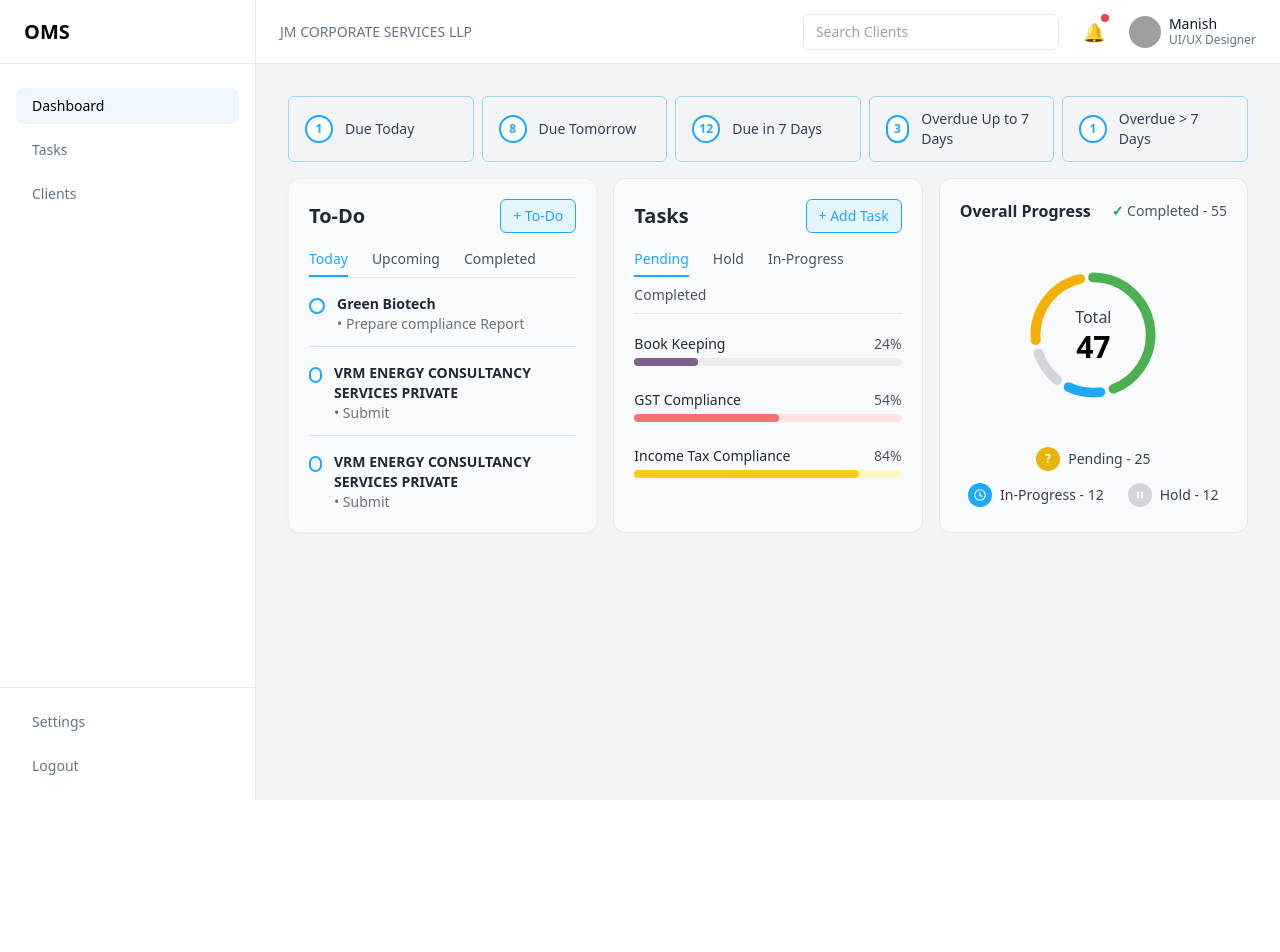
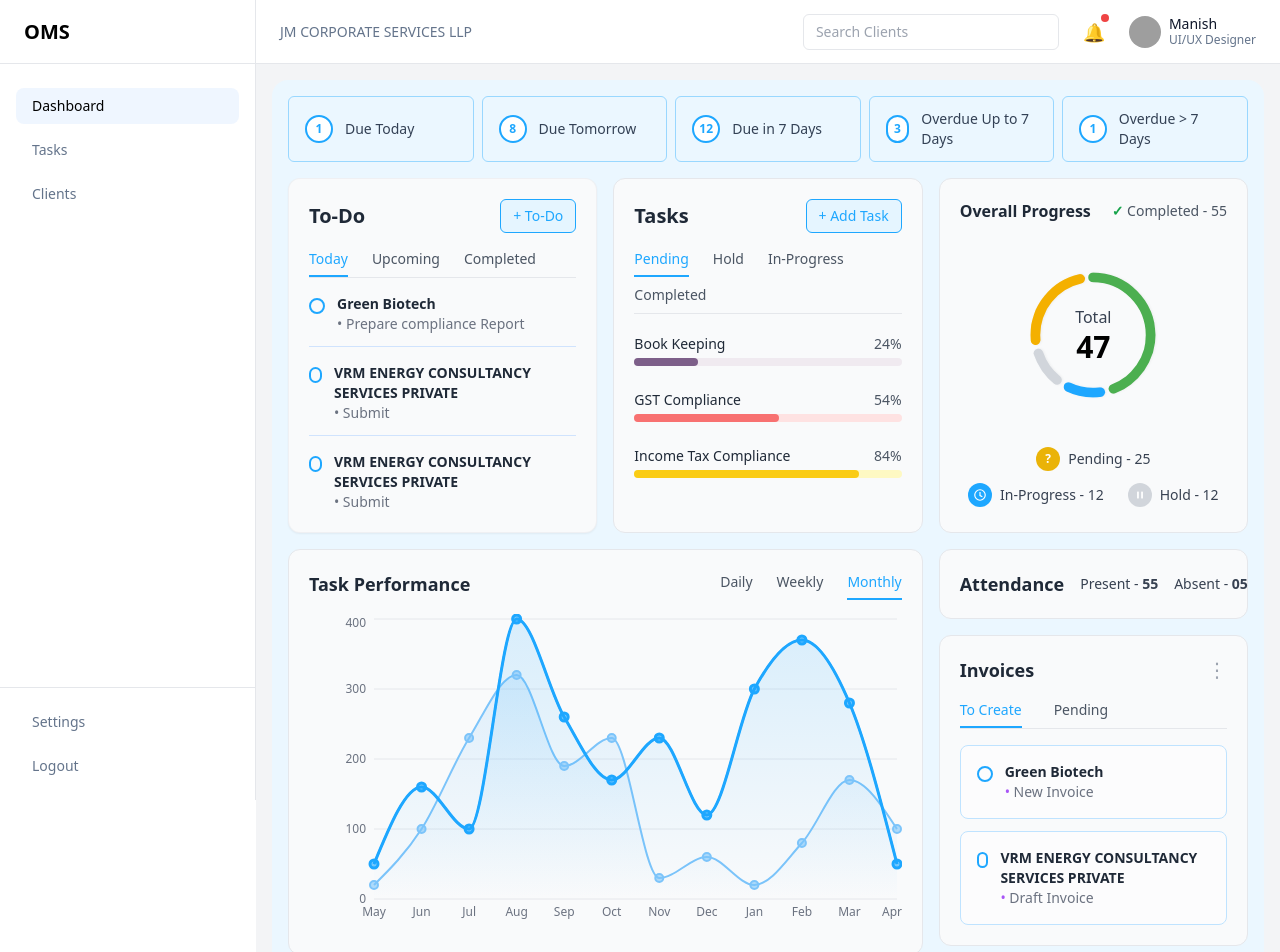
Before and after one commit to Sartaccel/Dev_OMSFrontend, a React (Vite) app: page / in a window 1280 px wide. Shown: the top 952 px of the page. Before the commit the page ends 800 px from the top, so only its background shows below. Built offline with nearby package versions, Linux system fonts and the light colour scheme; grey boxes are pictures that could not be loaded; a web font is replaced by a local one.

Commit message:
Invoice
Invoice

```diff
--- a/package.json
+++ b/package.json
@@ -19,6 +19,7 @@
     "react-hook-form": "^7.71.1",
     "react-redux": "^9.2.0",
     "react-router-dom": "^7.13.0",
+    "recharts": "^3.7.0",
     "yup": "^1.7.1"
   },
   "devDependencies": {
@@ -27,6 +28,7 @@
     "@types/node": "^24.10.1",
     "@types/react": "^19.2.5",
     "@types/react-dom": "^19.2.3",
+    "@types/yup": "^0.29.14",
     "@vitejs/plugin-react": "^5.1.3",
     "autoprefixer": "^10.4.23",
     "babel-plugin-react-compiler": "^1.0.0",
--- /dev/null
+++ b/src/components/Dashboard/AttendanceWidget.tsx
@@ -0,0 +1,27 @@
+export default function AttendanceWidget() {
+  return (
+    <div className="w-full rounded-xl border border-gray-200 bg-gray-50 p-5">
+
+      <div className="flex items-center justify-between gap-4">
+
+        {/* Title */}
+        <h2 className="text-lg font-semibold text-gray-800 shrink-0">
+          Attendance
+        </h2>
+
+        {/* Right values */}
+        <div className="flex items-center gap-4 text-sm text-gray-700">
+          <span className="whitespace-nowrap">
+            Present - <span className="font-semibold">55</span>
+          </span>
+
+          <span className="whitespace-nowrap">
+            Absent - <span className="font-semibold">05</span>
+          </span>
+        </div>
+
+      </div>
+
+    </div>
+  );
+}
--- /dev/null
+++ b/src/components/Dashboard/InvoiceWidget.tsx
@@ -0,0 +1,90 @@
+import { useState } from "react";
+
+type Invoice = {
+  company: string;
+  subtitle: string;
+};
+
+const createData: Invoice[] = [
+  { company: "Green Biotech", subtitle: "New Invoice" },
+  {
+    company: "VRM ENERGY CONSULTANCY SERVICES PRIVATE",
+    subtitle: "Draft Invoice",
+  },
+];
+
+const pendingData: Invoice[] = [];
+
+export default function InvoicesWidget() {
+  const [tab, setTab] = useState<"create" | "pending">("create");
+
+  const data = tab === "create" ? createData : pendingData;
+
+  return (
+    <div className="w-full rounded-xl border border-gray-200 bg-gray-50 p-5 mt-5">
+      {/* Header */}
+      <div className="flex items-center justify-between mb-4">
+        <h2 className="text-lg font-semibold text-gray-800">Invoices</h2>
+
+        {/* 3-dot menu */}
+        <button className="text-gray-400 text-xl leading-none">⋮</button>
+      </div>
+
+      {/* Tabs */}
+      <div className="flex gap-8 border-b border-gray-200 mb-4 text-sm font-medium">
+        <button
+          onClick={() => setTab("create")}
+          className={`pb-2 relative
+            ${tab === "create" ? "text-[#1EA7FF]" : "text-gray-600"}
+          `}
+        >
+          To Create
+          {tab === "create" && (
+            <span className="absolute left-0 right-0 bottom-0 h-[2px] bg-[#1EA7FF]" />
+          )}
+        </button>
+
+        <button
+          onClick={() => setTab("pending")}
+          className={`pb-2 relative
+            ${tab === "pending" ? "text-[#1EA7FF]" : "text-gray-600"}
+          `}
+        >
+          Pending
+          {tab === "pending" && (
+            <span className="absolute left-0 right-0 bottom-0 h-[2px] bg-[#1EA7FF]" />
+          )}
+        </button>
+      </div>
+
+      {/* Invoice List */}
+      <div className="space-y-3">
+        {data.map((inv, i) => (
+          <div
+            key={i}
+            className="border border-[#BFE3FF] rounded-lg p-4 bg-white/50"
+          >
+            <div className="flex gap-3">
+              {/* circle */}
+              <div className="mt-1 w-4 h-4 rounded-full border-2 border-[#1EA7FF]" />
+
+              <div className="min-w-0">
+                <p className="text-sm font-semibold text-gray-800 break-words">
+                  {inv.company}
+                </p>
+
+                <p className="text-sm text-gray-500">
+                  <span className="text-purple-500">•</span> {inv.subtitle}
+                </p>
+              </div>
+            </div>
+          </div>
+        ))}
+
+        {data.length === 0 && (
+          <p className="text-sm text-gray-400">No invoices</p>
+        )}
+      </div>
+    </div>
+  );
+}
--- /dev/null
+++ b/src/components/Dashboard/TaskPerformance.tsx
@@ -0,0 +1,127 @@
+import { useState } from "react";
+import {
+  AreaChart,
+  Area,
+  Line,
+  XAxis,
+  YAxis,
+  CartesianGrid,
+  ResponsiveContainer,
+  Tooltip,
+} from "recharts";
+
+const monthlyData = [
+  { name: "May", a: 50, b: 20 },
+  { name: "Jun", a: 160, b: 100 },
+  { name: "Jul", a: 100, b: 230 },
+  { name: "Aug", a: 400, b: 320 },
+  { name: "Sep", a: 260, b: 190 },
+  { name: "Oct", a: 170, b: 230 },
+  { name: "Nov", a: 230, b: 30 },
+  { name: "Dec", a: 120, b: 60 },
+  { name: "Jan", a: 300, b: 20 },
+  { name: "Feb", a: 370, b: 80 },
+  { name: "Mar", a: 280, b: 170 },
+  { name: "Apr", a: 50, b: 100 },
+];
+
+const tabs = ["Daily", "Weekly", "Monthly"] as const;
+
+export default function TaskPerformance() {
+  const [active, setActive] = useState<(typeof tabs)[number]>("Monthly");
+
+  // you can switch datasets later per tab
+  const data = monthlyData;
+
+  return (
+    <div className="w-full rounded-xl border border-gray-200 bg-gray-50 p-5 overflow-hidden">
+      {/* Header */}
+      <div className="flex items-center justify-between mb-4">
+        <h2 className="text-lg font-semibold text-gray-800">
+          Task Performance
+        </h2>
+
+        <div className="flex gap-6 text-sm">
+          {tabs.map((t) => (
+            <button
+              key={t}
+              onClick={() => setActive(t)}
+              className={`relative pb-1
+                ${active === t ? "text-[#1EA7FF]" : "text-gray-600"}
+              `}
+            >
+              {t}
+              {active === t && (
+                <span className="absolute left-0 right-0 -bottom-1 h-[2px] bg-[#1EA7FF]" />
+              )}
+            </button>
+          ))}
+        </div>
+      </div>
+
+      {/* Chart */}
+      <div className="w-full h-[320px]">
+        <ResponsiveContainer width="100%" height="100%">
+          <AreaChart data={data}>
+            <defs>
+              <linearGradient id="blueFill" x1="0" y1="0" x2="0" y2="1">
+                <stop offset="0%" stopColor="#1EA7FF" stopOpacity={0.25} />
+                <stop offset="100%" stopColor="#1EA7FF" stopOpacity={0} />
+              </linearGradient>
+
+              <linearGradient id="lightFill" x1="0" y1="0" x2="0" y2="1">
+                <stop offset="0%" stopColor="#7CC4FA" stopOpacity={0.35} />
+                <stop offset="100%" stopColor="#7CC4FA" stopOpacity={0} />
+              </linearGradient>
+            </defs>
+
+            <CartesianGrid stroke="#e5e7eb" vertical={false} />
+
+            <XAxis
+              dataKey="name"
+              tick={{ fill: "#6b7280", fontSize: 12 }}
+              axisLine={false}
+              tickLine={false}
+            />
+
+            <YAxis
+              tick={{ fill: "#6b7280", fontSize: 12 }}
+              axisLine={false}
+              tickLine={false}
+            />
+
+            <Tooltip />
+
+            {/* Light series */}
+            <Area
+              type="monotone"
+              dataKey="b"
+              stroke="#7CC4FA"
+              strokeWidth={2}
+              fill="url(#lightFill)"
+              dot={{ r: 4, fill: "#7CC4FA" }}
+            />
+
+            {/* Dark series */}
+            <Area
+              type="monotone"
+              dataKey="a"
+              stroke="#1EA7FF"
+              strokeWidth={3}
+              fill="url(#blueFill)"
+              dot={{ r: 4, fill: "#1EA7FF" }}
+            />
+
+            <Line
+              type="monotone"
+              dataKey="a"
+              stroke="#1EA7FF"
+              strokeWidth={2}
+              dot={false}
+            />
+          </AreaChart>
+        </ResponsiveContainer>
+      </div>
+    </div>
+  );
+}
--- a/src/pages/Dashboard.tsx
+++ b/src/pages/Dashboard.tsx
@@ -2,21 +2,33 @@ import TodoWidget from "@/components/Dashboard/TodoWidget";
 import TaskProgress from "@/components/Dashboard/TaskProgress";
 import OverallProgress from "@/components/Dashboard/OverallProgress";
 import TasksWidget from "@/components/Dashboard/TasksWidget";
+import TaskPerformance from "@/components/Dashboard/TaskPerformance";
+import AttendanceWidget from "@/components/Dashboard/AttendanceWidget";
+import InvoicesWidget from "@/components/Dashboard/InvoiceWidget";
 
 export default function Dashboard() {
   return (
-    <div className="p-4  rounded-2xl space-y-4">
-
+    <div className="p-4  rounded-2xl space-y-4 bg-[#EBF7FF]">
       <TasksWidget />
 
-     <div className="grid grid-cols-1 md:grid-cols-2 xl:grid-cols-3 gap-4">
-  <TodoWidget />
-  <TaskProgress />
-  <OverallProgress />
-</div>
+      <div className="grid grid-cols-1 md:grid-cols-2 xl:grid-cols-3 gap-4">
+        <TodoWidget />
+        <TaskProgress />
+        <OverallProgress />
+      </div>
 
+      <div className="grid grid-cols-1 xl:grid-cols-3 gap-4">
+        {/* Chart takes 2 columns */}
+        <div className="xl:col-span-2">
+          <TaskPerformance />
+        </div>
 
-
+        {/* Right stacked cards */}
+        <div className="space-y-4">
+          <AttendanceWidget />
+          <InvoicesWidget />
+        </div>
+      </div>
     </div>
   );
 }
```
